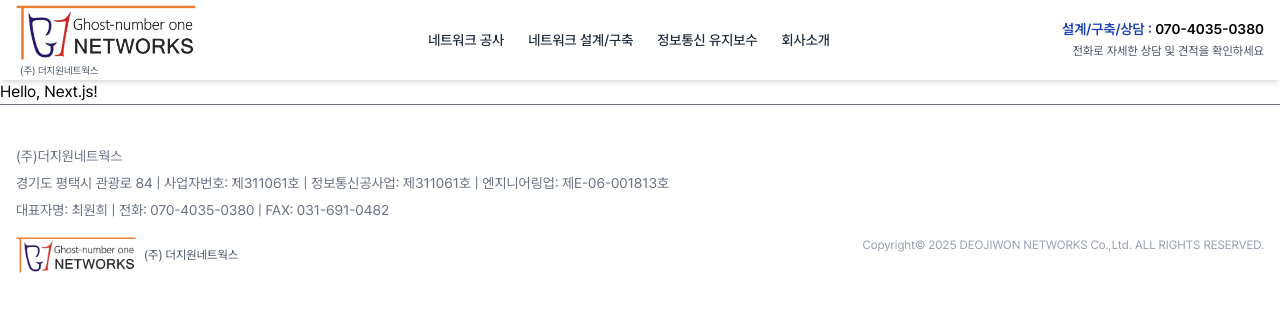
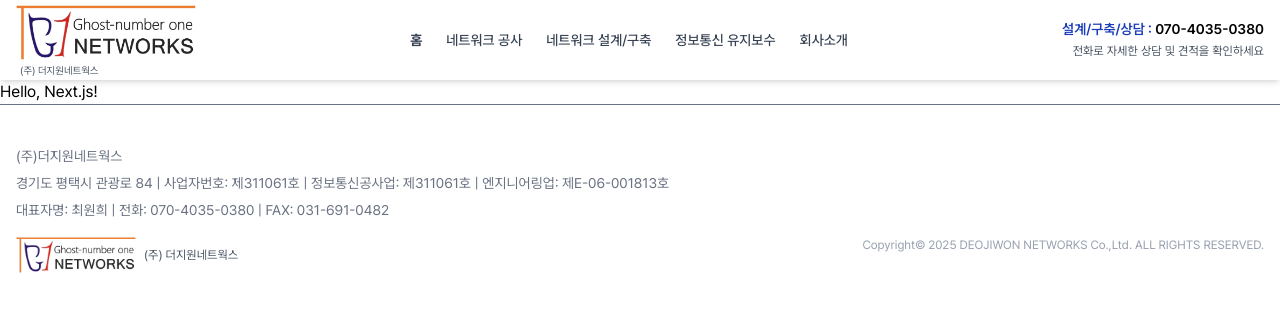
Before and after one commit to heo-it/deojiwon-web, a Next.js app: page / in a window 1280 px wide. Shown: the top 312 px of the page. Built offline with nearby package versions, Linux system fonts and the light colour scheme.

Commit message:
feat: header 컴포넌트에 페이지 링크 연결

```diff
--- a/components/Header.tsx
+++ b/components/Header.tsx
@@ -3,9 +3,21 @@
 import { useState } from "react";
 import Image from "next/image";
 import { Menu, X } from "lucide-react";
+import Link from "next/link";
+import { cn } from "../lib/utils";
+import { usePathname } from "next/navigation";
+
+const navItems = [
+  { label: "홈", href: "/" },
+  { label: "네트워크 공사", href: "/construction" },
+  { label: "네트워크 설계/구축", href: "/design" },
+  { label: "정보통신 유지보수", href: "/maintenance" },
+  { label: "회사소개", href: "/about" },
+];
 
 export default function Header() {
   const [menuOpen, setMenuOpen] = useState(false);
+  const pathname = usePathname();
 
   const toggleMenu = () => setMenuOpen(!menuOpen);
 
@@ -29,21 +41,18 @@ export default function Header() {
         </div>
 
         <nav className="hidden md:flex gap-6 text-sm font-medium text-gray-800">
-          <a
-            href="/network-construction-content"
-            className="hover:text-blue-600 transition"
-          >
-            네트워크 공사
-          </a>
-          <a href="#design" className="hover:text-blue-600 transition">
-            네트워크 설계/구축
-          </a>
-          <a href="#maintenance" className="hover:text-blue-600 transition">
-            정보통신 유지보수
-          </a>
-          <a href="#about" className="hover:text-blue-600 transition">
-            회사소개
-          </a>
+          {navItems.map(({ label, href }) => (
+            <Link
+              key={href}
+              href={href}
+              className={cn(
+                "text-gray-700 hover:text-black transition",
+                pathname === href && "font-bold"
+              )}
+            >
+              {label}
+            </Link>
+          ))}
         </nav>
 
         <div className="text-xs md:text-sm text-right leading-tight hidden md:block">
@@ -64,18 +73,19 @@ export default function Header() {
       {menuOpen && (
         <div className="md:hidden fixed top-16 left-0 w-full bg-white shadow-md py-4 px-6 z-40">
           <nav className="flex flex-col gap-4 text-base font-medium text-gray-800">
-            <a href="#network-construction" onClick={toggleMenu}>
-              네트워크 공사
-            </a>
-            <a href="#design" onClick={toggleMenu}>
-              네트워크 설계/구축
-            </a>
-            <a href="#maintenance" onClick={toggleMenu}>
-              정보통신 유지보수
-            </a>
-            <a href="#about" onClick={toggleMenu}>
-              회사소개
-            </a>
+            {navItems.map(({ label, href }) => (
+              <Link
+                key={href}
+                href={href}
+                className={cn(
+                  "text-gray-700 hover:text-black transition",
+                  pathname === href && "font-bold"
+                )}
+                onClick={toggleMenu}
+              >
+                {label}
+              </Link>
+            ))}
             <div className="mt-2 text-sm text-blue-800">
               설계/구축/상담 : <span className="text-black">070-4035-0380</span>
             </div>
```
